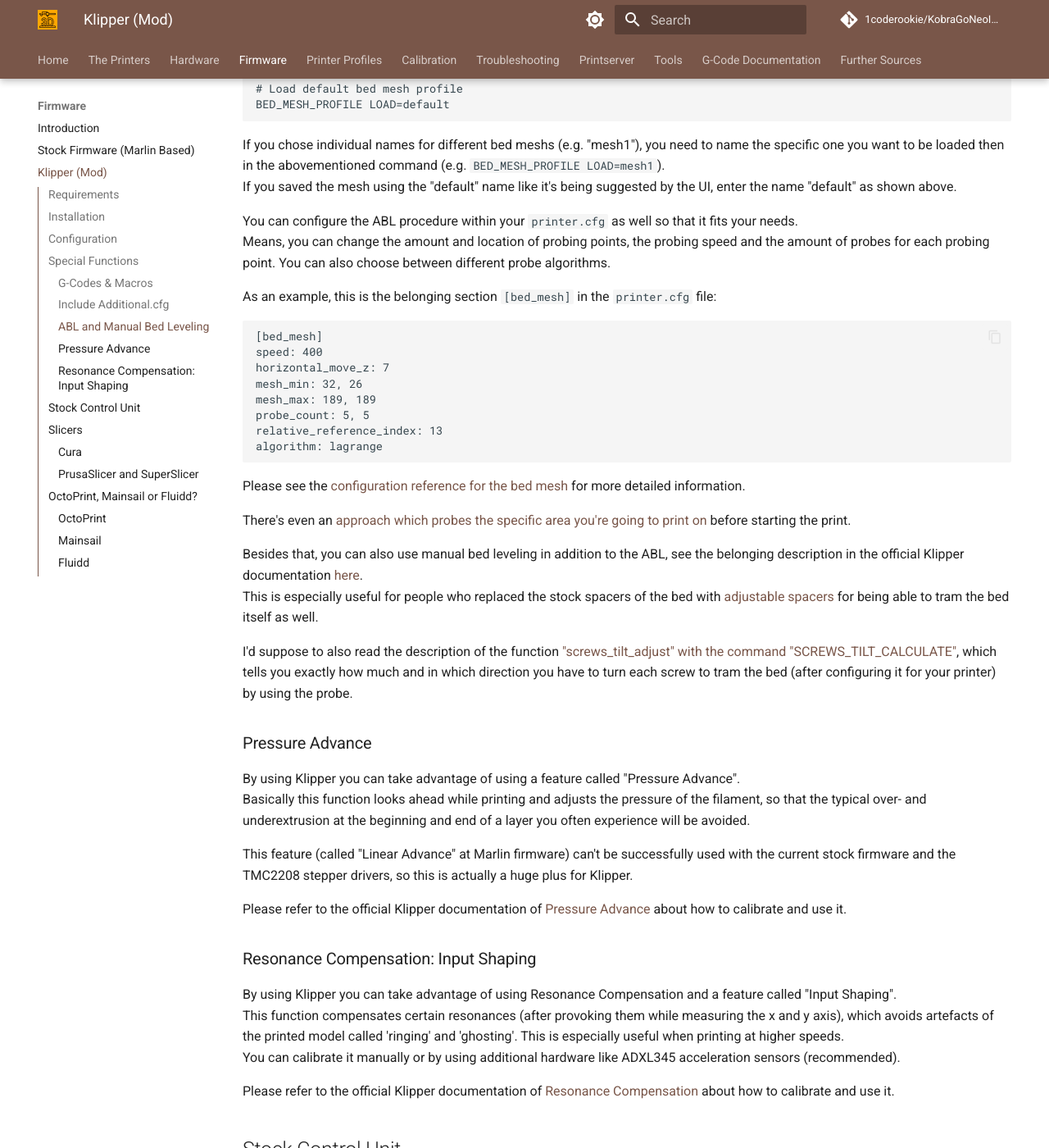
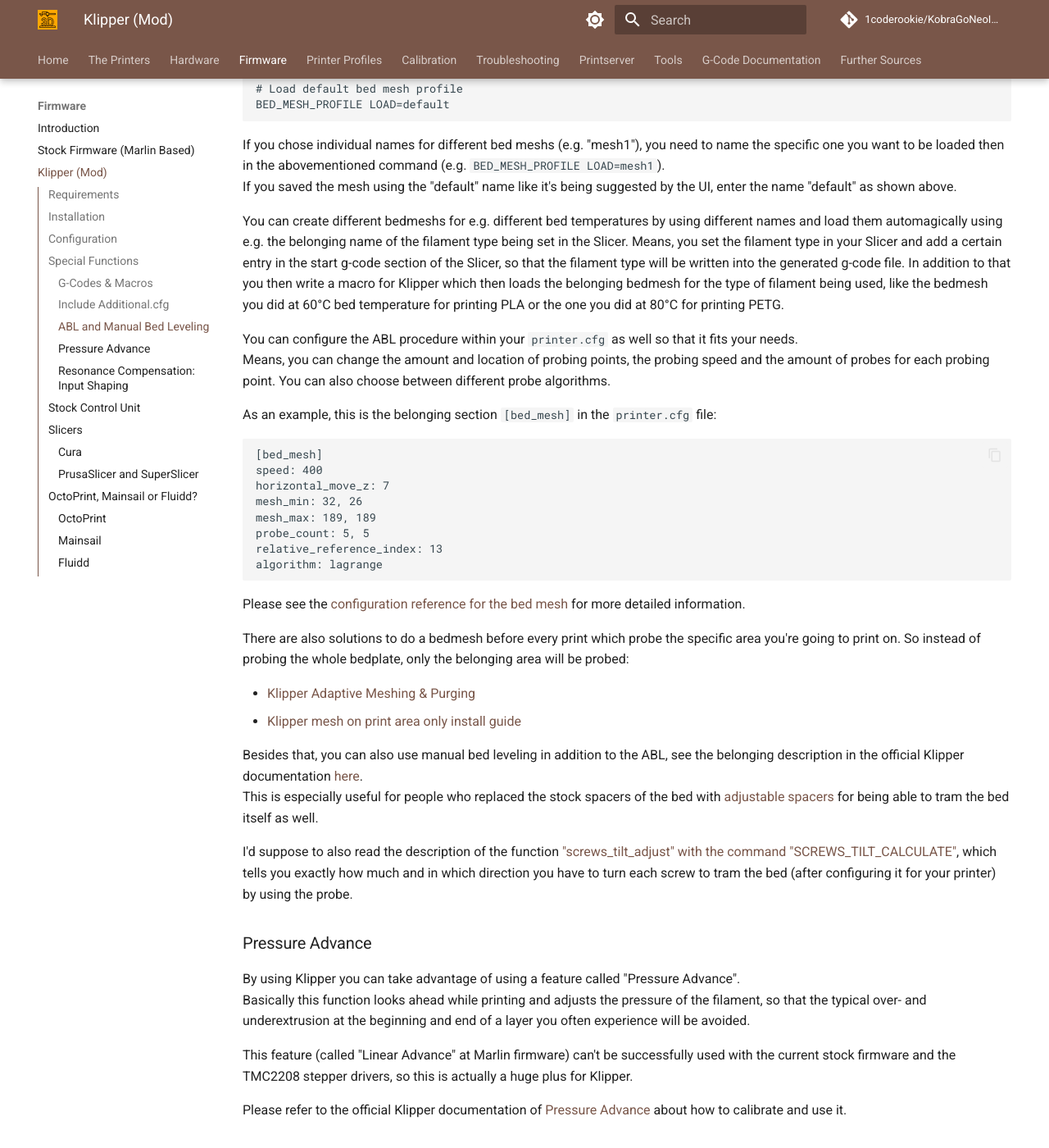
Before and after one commit to 1coderookie/KobraGoNeoInsights, an MkDocs documentation site: the page built from docs/firmware/fw_klipper.md, in a window 1280 px wide and 1400 px high, scrolled down 4853 px. Shown: the whole window at 82% size. Built offline with MkDocs 1.6.1 and Material for MkDocs 9.7.7, drawn with Linux system fonts in a browser that asks for light colours; comment, search, counter and statistics services are not loaded.

Commit message:
Update fw_klipper.md

````diff
--- a/docs/firmware/fw_klipper.md
+++ b/docs/firmware/fw_klipper.md
@@ -25,7 +25,7 @@
 
 ## Requirements
 If you want to use Klipper with your printer, you'll need additional hardware for having a host running Moonraker and Mainsail/Fluidd/Octoprint on, which then gets connected to the printer (which has to be flashed with the Klipper firmware of course). This doesn't has to be a RaspberryPi, pretty much every device you could run Linux on is suitable. Just use the [KIAUH](https://github.com/th33xitus/kiauh) script for an easy installation of the belonging software like Moonraker and e.g. Mainsail.
-Please see the chapter ["Printserver"](../printserver.md) for some hardware I listed which you could use for that.
+**Please see the chapter ["Printserver"](../printserver.md) for some hardware I listed which you could use for that.**
 
 I'd like to mention that you don't necessarily need a host with a (touch) screen though, as the host is connected to your network and you'll access the UI of e.g. Mainsail through your browser (or by using an additional app on your smartphone or tablet, there are many ways to get in touch with your printer actually).
 So just to make it clear: let's assume you have an old laptop laying around with maybe a broken screen, or you only have a limited amount of space and no place to put your old laptop with a working screen - you could use both ones just fine. Just connect the device to a power outlet, to your network and to your printer, put it somewhere on a shelf or wherever it suits you and you're good.
@@ -161,6 +161,8 @@
 If you chose individual names for different bed meshs (e.g. "mesh1"), you need to name the specific one you want to be loaded then in the abovementioned command (e.g. `BED_MESH_PROFILE LOAD=mesh1`).
 If you saved the mesh using the "default" name like it's being suggested by the UI, enter the name "default" as shown above.
 
+You can create different bedmeshs for e.g. different bed temperatures by using different names and load them automagically using e.g. the belonging name of the filament type being set in the Slicer. Means, you set the filament type in your Slicer and add a certain entry in the start g-code section of the Slicer, so that the filament type will be written into the generated g-code file. In addition to that you then write a macro for Klipper which then loads the belonging bedmesh for the type of filament being used, like the bedmesh you did at 60°C bed temperature for printing PLA or the one you did at 80°C for printing PETG.
+
 You can configure the ABL procedure within your `printer.cfg` as well so that it fits your needs.
 Means, you can change the amount and location of probing points, the probing speed and the amount of probes for each probing point. You can also choose between different probe algorithms.
 
@@ -177,7 +179,11 @@
 ```
 Please see the [configuration reference for the bed mesh](https://www.klipper3d.org/Config_Reference.html#bed_mesh) for more detailed information.
 
-There's even an [approach which probes the specific area you're going to print on](https://gist.github.com/ChipCE/95fdbd3c2f3a064397f9610f915f7d02) before starting the print.
+There are also solutions to do a bedmesh before every print which probe the specific area you're going to print on. So instead of probing the whole bedplate, only the belonging area will be probed:
+
+- [Klipper Adaptive Meshing & Purging](https://github.com/kyleisah/Klipper-Adaptive-Meshing-Purging)
+- [Klipper mesh on print area only install guide](https://gist.github.com/ChipCE/95fdbd3c2f3a064397f9610f915f7d02)
+
 
 Besides that, you can also use manual bed leveling in addition to the ABL, see the belonging description in the official Klipper documentation [here](https://www.klipper3d.org/Manual_Level.html).
 This is especially useful for people who replaced the stock spacers of the bed with [adjustable spacers](../hardware/bed/#different-spacers) for being able to tram the bed itself as well.
````
